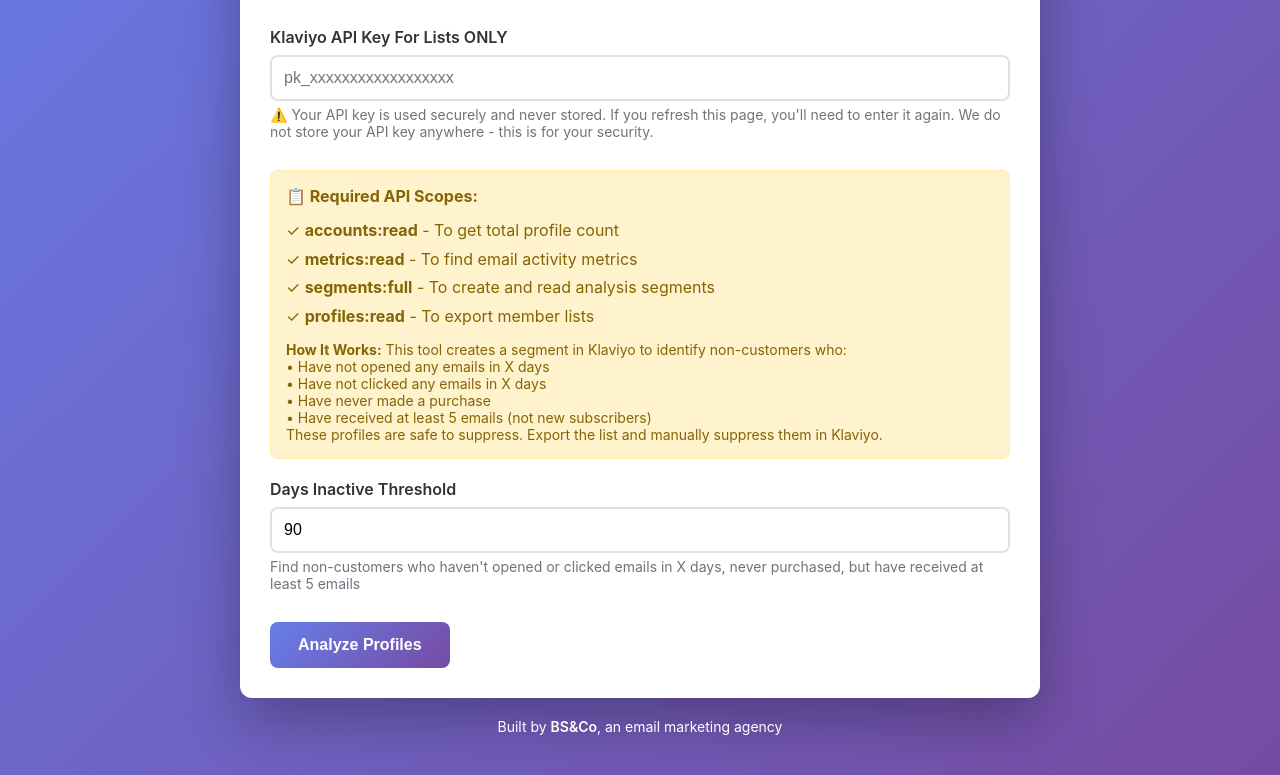
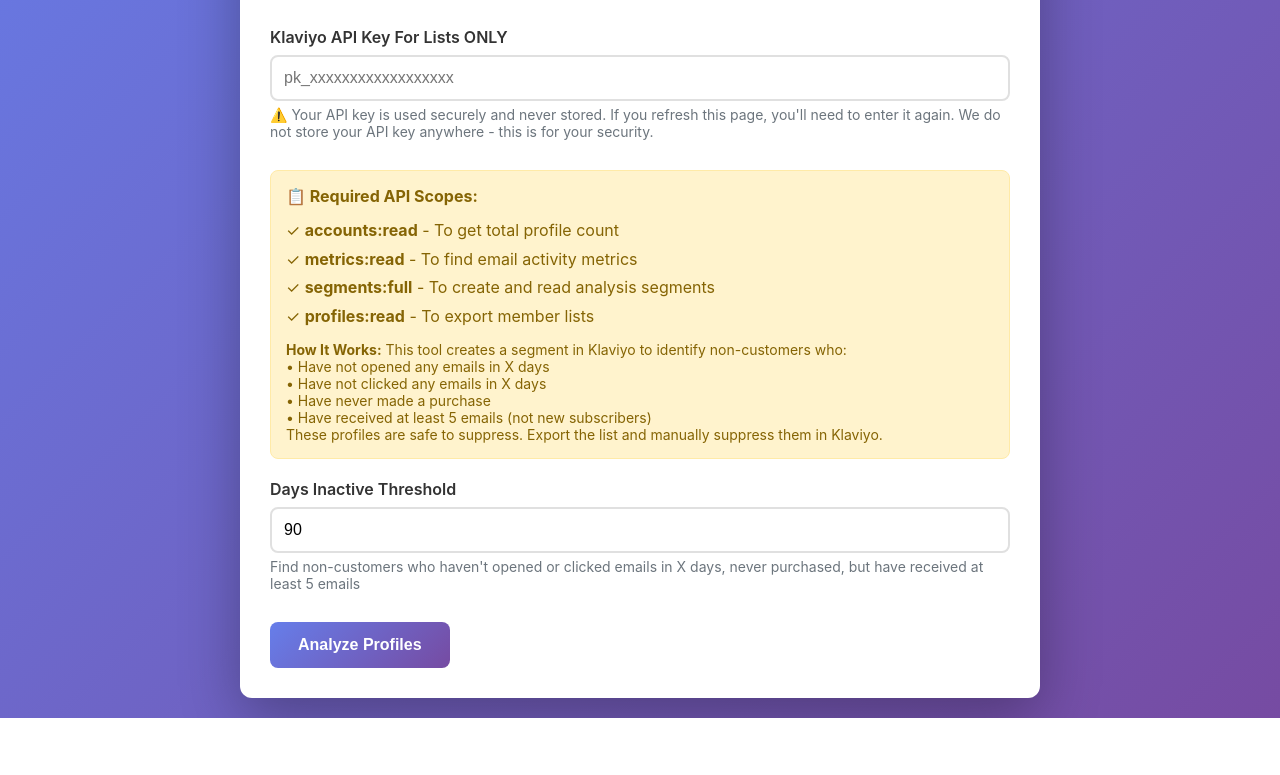
Before and after one commit to AndrewBeauchampPGS/klaviyo-bill-reducer, a website: page index.html in a window 1280 px wide. Shown: the part 341-1116 px from the top of the page. After the commit the page ends 1059 px from the top, so only its background shows below. Drawn offline with Linux system fonts and the light colour scheme.

Commit message:
Remove duplicate footer - keep only the new footer with tool links

```diff
--- a/index.html
+++ b/index.html
@@ -925,10 +925,5 @@
         }
 
     </script>
-
-    <!-- Footer -->
-    <div class="footer">
-        <p>Built by <a href="https://bsandco.us" target="_blank" rel="noopener">BS&Co</a>, an email marketing agency</p>
-    </div>
 </body>
 </html>
```
